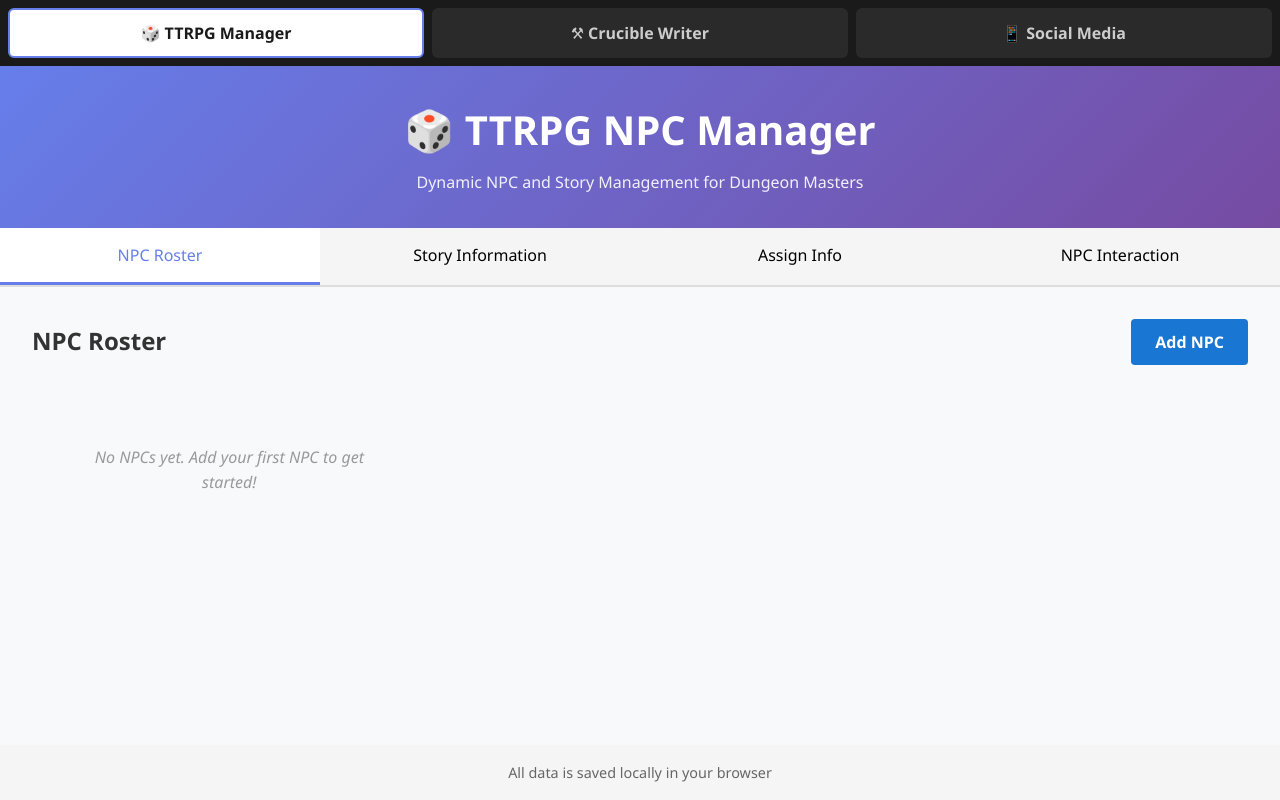
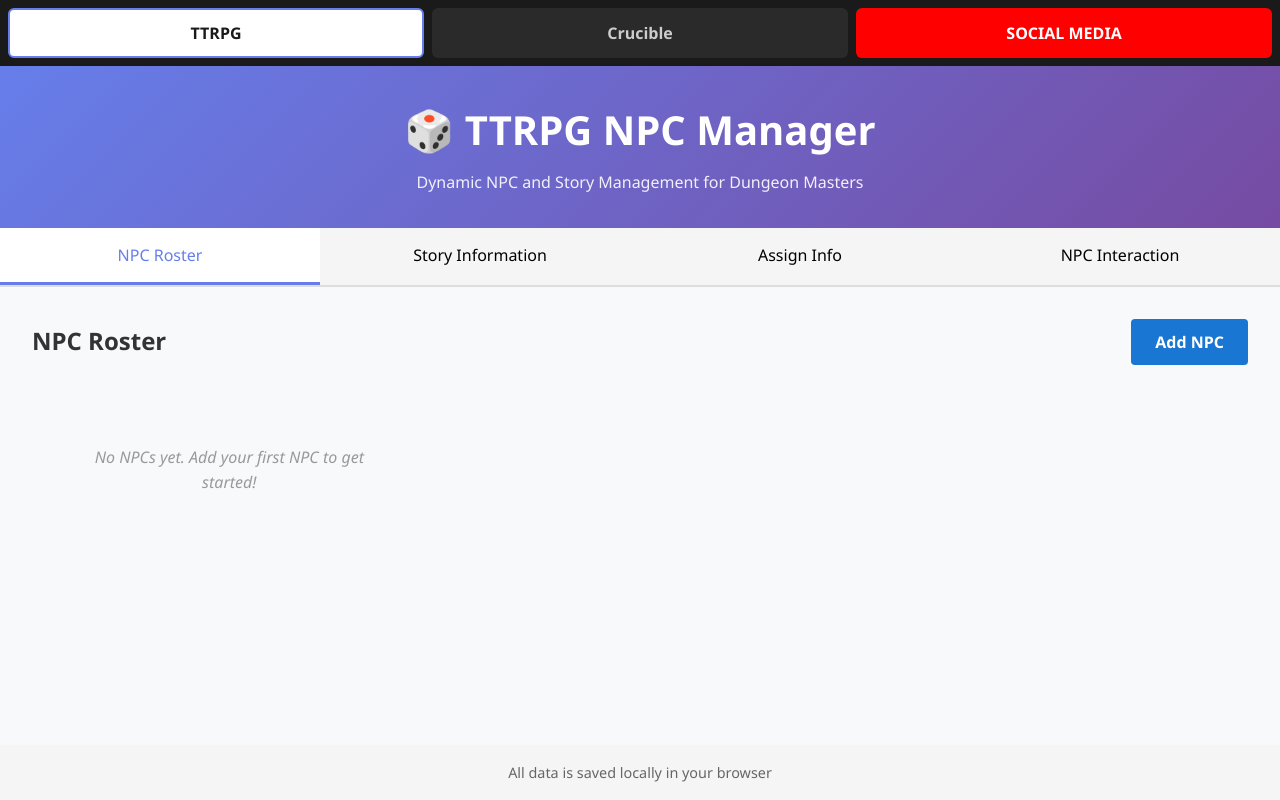
Before and after one commit to Rhistel0475/Claude-Code, a React (Vite) app: page / in a window 1280 px wide. Built offline with nearby package versions, Linux system fonts and the light colour scheme.

Commit message:
Diagnostic: Make third button bright red without emoji to test visibility

```diff
--- a/src/App.tsx
+++ b/src/App.tsx
@@ -30,19 +30,20 @@ function App() {
                 className={`mode-btn ${appMode === 'ttrpg' ? 'active' : ''}`}
                 onClick={() => setAppMode('ttrpg')}
               >
-                🎲 TTRPG Manager
+                TTRPG
               </button>
               <button
                 className={`mode-btn ${appMode === 'crucible' ? 'active' : ''}`}
                 onClick={() => setAppMode('crucible')}
               >
-                ⚒ Crucible Writer
+                Crucible
               </button>
               <button
                 className={`mode-btn ${appMode === 'social' ? 'active' : ''}`}
                 onClick={() => setAppMode('social')}
+                style={{ backgroundColor: '#ff0000', color: 'white' }}
               >
-                📱 Social Media
+                SOCIAL MEDIA
               </button>
             </div>
 
```
